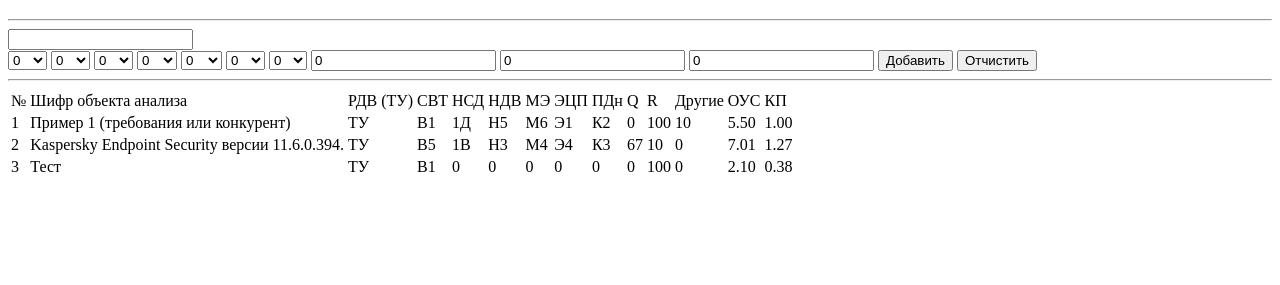
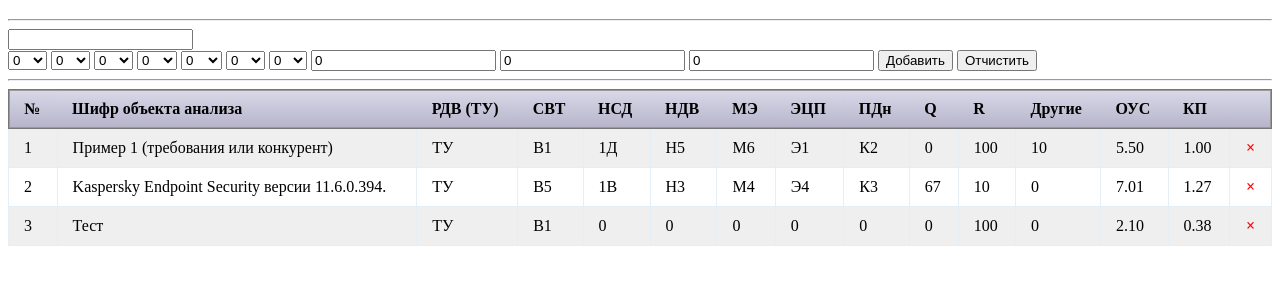
Before and after one commit to Qawerz/ous-calc, a plain HTML site: page index.html in a window 1280 px wide. Shown: the part 61-346 px from the top of the page. Drawn offline with Linux system fonts and the light colour scheme.

Commit message:
del, style

```diff
--- a/index.html
+++ b/index.html
@@ -8,11 +8,11 @@
     <hr>
 
         <input id='inp_name' ><br>
-        <select id='sel_RDV' name='sel_RDV'>
+        <select id='sel_RDV' name='sel_RDV' title="РДВ">
             <option value="0">0</option>
             <option value="ТУ">ТУ</option>
         </select>
-        <select id='sel_SVT' name='sel_SVT'>
+        <select id='sel_SVT' name='sel_SVT' title='СВТ'>
             <option value="0">0</option>
             <option value="В1">В1</option>
             <option value="В2">В2</option>
@@ -21,7 +21,7 @@
             <option value="В5">В5</option>
             <option value="В6">В6</option>
         </select>
-        <select id='sel_NSD' name='sel_NSD'>
+        <select id='sel_NSD' name='sel_NSD' title='НСД'>
             <option value="0">0</option>
             <option value="1Д">1Д</option>
             <option value="1Г">1Г</option>
@@ -33,7 +33,7 @@
             <option value="3Б">3Б</option>
             <option value="3А">3А</option>
         </select>
-        <select id='sel_NDV' name='sel_NDV'>
+        <select id='sel_NDV' name='sel_NDV' title='НДВ'>
             <option value="0">0</option>
             <option value="Н1">Н1</option>
             <option value="Н2">Н2</option>
@@ -41,7 +41,7 @@
             <option value="Н4">Н4</option>
             <option value="Н5">Н5</option>
         </select>
-        <select id='sel_ME' name='sel_ME'>
+        <select id='sel_ME' name='sel_ME' title='МЭ'>
             <option value="0">0</option>
             <option value="М1">М1</option>
             <option value="М2">М2</option>
@@ -49,7 +49,7 @@
             <option value="М4">М4</option>
             <option value="М5">М5</option>
         </select>
-        <select id='sel_ECP' name='sel_ECP'>
+        <select id='sel_ECP' name='sel_ECP' title='ЭЦП'>
             <option value="0">0</option>
             <option value="Э1">Э1</option>
             <option value="Э2">Э2</option>
@@ -57,36 +57,36 @@
             <option value="Э4">Э4</option>
             <option value="Э5">Э5</option>
         </select>
-        <select id='sel_PDn' name='sel_PDn'>
+        <select id='sel_PDn' name='sel_PDn' title='ПДн'>
             <option value="0">0</option>
             <option value="К1">К1</option>
             <option value="К2">К2</option>
             <option value="К3">К3</option>
         </select>
-        <input id="inp_Q" value=0>
-        <input id="inp_R" value=0>
-        <input id="inp_oth" value=0>
+        <input id="inp_Q" value=0 title='Q'>
+        <input id="inp_R" value=0 title='R'>
+        <input id="inp_oth" value=0 title='Другое'>
         <button id="btn_sub">Добавить</button>
         <button type="submit" id="btn_clr">Отчистить</button>
 
     <hr>
-    <table>
+    <table class="table_blur">
         <thead>
-            <td>№</td>
-            <td>Шифр объекта анализа</td>
-            <td>РДВ (ТУ)</td>
-            <td>СВТ</td>
-            <td>НСД</td>
-            <td>НДВ</td>
-            <td>МЭ</td>
-            <td>ЭЦП</td>
-            <td>ПДн</td>
-            <td>Q</td>
-            <td>R</td>
-            <td>Другие</td>
-            <td>ОУС</td>
-            <td>КП</td>
-            <tbody></tbody>
+            <th>№</th>
+            <th>Шифр объекта анализа</th>
+            <th>РДВ (ТУ)</th>
+            <th>СВТ</th>
+            <th>НСД</th>
+            <th>НДВ</th>
+            <th>МЭ</th>
+            <th>ЭЦП</th>
+            <th>ПДн</th>
+            <th>Q</th>
+            <th>R</th>
+            <th>Другие</th>
+            <th>ОУС</th>
+            <th>КП</th>
+            <th></th>
         </thead>
 
         <tbody id='tbody'>
--- a/script.js
+++ b/script.js
@@ -1,6 +1,6 @@
 console.log(`${200} - OK`)
 
-data = [
+var data = [
 	["Пример 1 (требования или конкурент)","ТУ","В1","1Д","Н5","М6","Э1","К2",0,100,10],
 	["Kaspersky Endpoint Security версии 11.6.0.394. ","ТУ","В5","1В","Н3","М4","Э4","К3",67,10,0],
 	["Тест", "ТУ", "В1", "0", "0", "0", "0", "0", 0, 100, 0],
@@ -157,6 +157,8 @@
 	tbody.innerHTML = ""
 	for (var i = 0; i < data.length; i++) {
 		new_item = document.createElement("tr")
+        new_item.id = `sz${i+1}`
+
 		let ous_ = ous(data[i])
 		let name = data[i][0]
         let RDV = data[i][1]
@@ -171,7 +173,7 @@
         let other = data[i][10]
 
 
-		new_item.innerHTML = `<td>${i + 1}</td><td>${name}</td><td>${RDV}</td><td>${SVT}</td><td>${NSD}</td><td>${NDV}</td><td>${ME}</td><td>${ECP}</td><td>${PDn}</td><td>${Q}</td><td>${R}</td><td>${other}</td><td>${ous_.toFixed(2)}</td><td>${(ous_ / ous(data[0])).toFixed(2)}</td>`
+		new_item.innerHTML = `<td>${i+1}</td><td>${name}</td><td>${RDV}</td><td>${SVT}</td><td>${NSD}</td><td>${NDV}</td><td>${ME}</td><td>${ECP}</td><td>${PDn}</td><td>${Q}</td><td>${R}</td><td>${other}</td><td>${ous_.toFixed(2)}</td><td>${(ous_ / ous(data[0])).toFixed(2)}</td><td class='del' onclick="deltd(${i+1})">&times</td>`
 		tbody.appendChild(new_item)
 	}
 }
@@ -230,3 +232,12 @@
 btn_clr.addEventListener("click", () => {
 	clrinp()
 })
+
+function deltd(index){
+    console.log(index);
+    let td = document.getElementById(`sz${index}`)
+    if(confirm('Вы уверенны?')){
+        data.splice(index-1, 1)
+        updateTree()
+    }
+}
--- a/style.css
+++ b/style.css
@@ -0,0 +1 @@
+.table_blur{width:100%;border-collapse:collapse;text-align:left}.table_blur th{border-top:1px solid #777;border-bottom:1px solid #777;box-shadow:inset 0 1px 0 #999,inset 0 -1px 0 #999;background:linear-gradient(#d9d9e9, #b7b4ca);color:#000;padding:10px 15px;position:relative}.table_blur tr:nth-child(odd){background:#efefef}.table_blur th:first-child{border-left:1px solid #777;border-bottom:1px solid #777;box-shadow:inset 1px 1px 0 #999,inset 0 -1px 0 #999}.table_blur th:last-child{border-right:1px solid #777;border-bottom:1px solid #777;box-shadow:inset -1px 1px 0 #999,inset 0 -1px 0 #999}.table_blur td{border:1px solid #e3eef7;padding:10px 15px;position:relative;transition:all .5s ease}.table_blur .del{text-align:center;-webkit-user-select:none;-moz-user-select:none;-ms-user-select:none;user-select:none;cursor:pointer;color:red;font-weight:bold}
```
Lines whose indentation alone changed are shown as unchanged.
